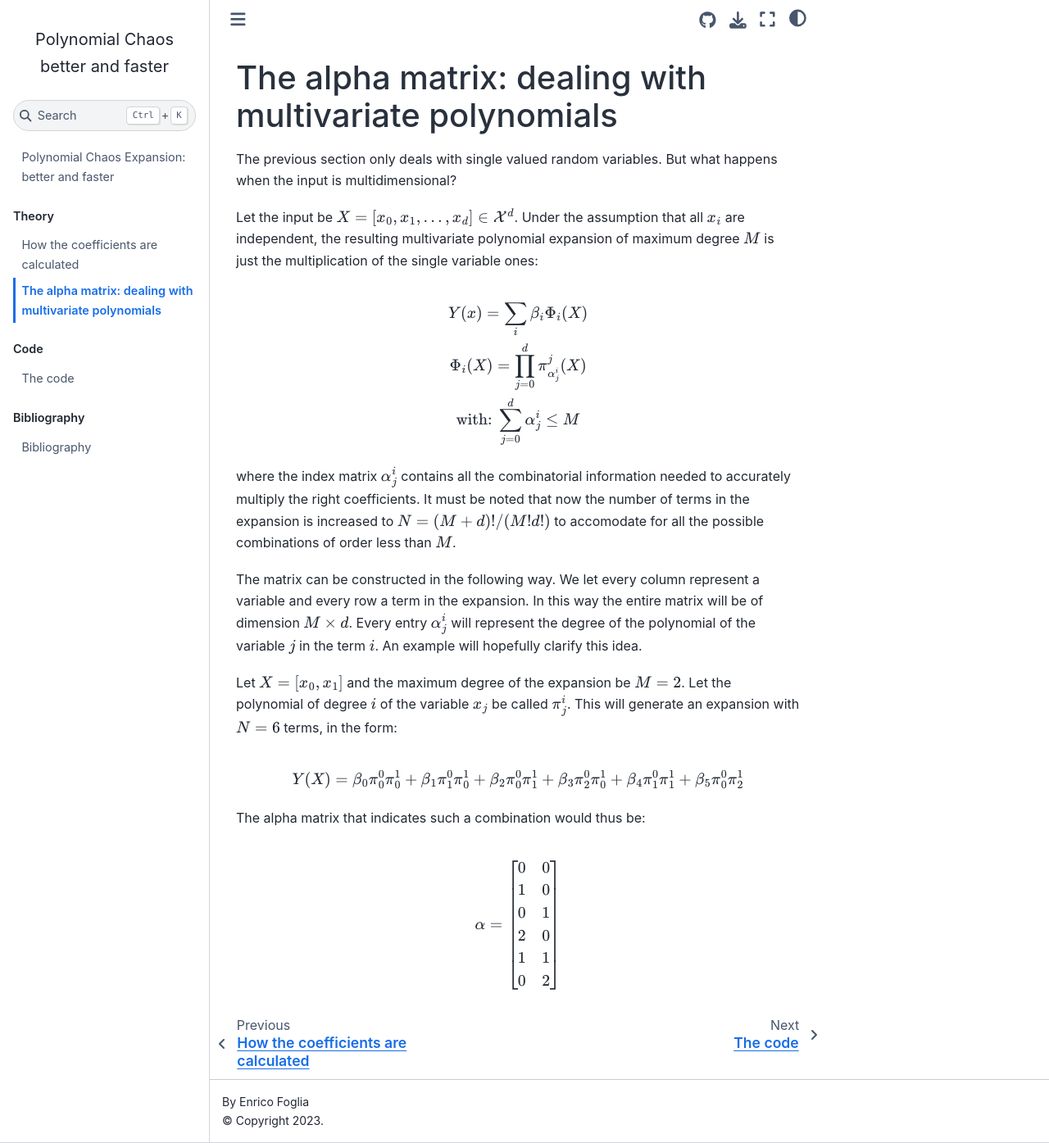
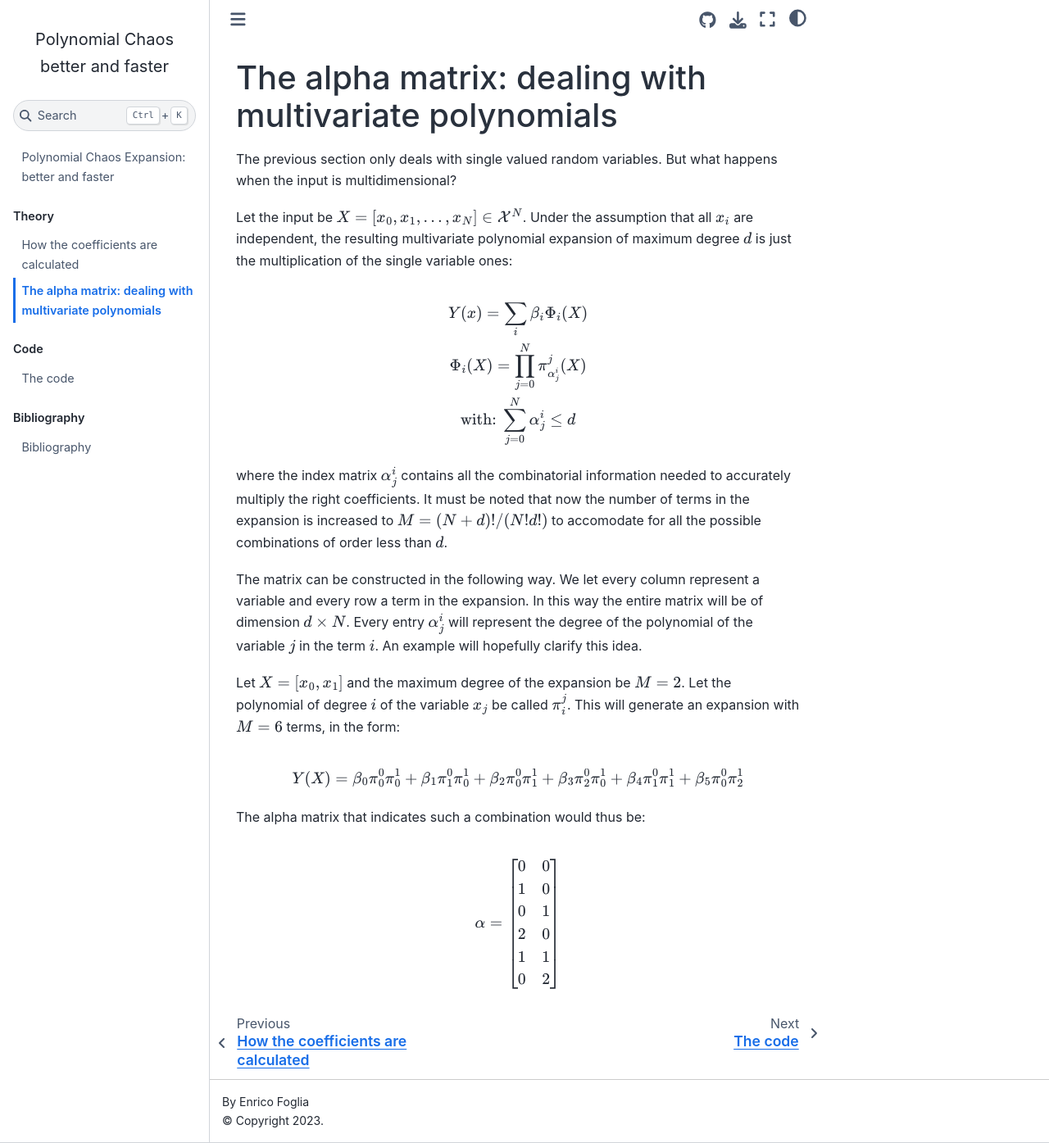
Before and after one commit to enricofoglia/Polynomial_Chaos, a Jupyter Book: the page built from 02indexMatrix.md, in a window 1280 px wide and 1395 px high. Shown: the whole window at 82% size. Built offline with Jupyter Book 1.0.4 settings and Sphinx 7.4.7 and the Sphinx Book theme 1.1.4, drawn with Linux system fonts in a browser that asks for light colours.

Commit message:
Errata corrige

```diff
--- a/02indexMatrix.md
+++ b/02indexMatrix.md
@@ -2,21 +2,21 @@
 
 The previous section only deals with single valued random variables. But what happens when the input is multidimensional?
 
-Let the input be $X = [x_0, x_1, \dots, x_d]\in\mathcal X ^d$. Under the assumption that all $x_i$ are independent, the resulting multivariate polynomial expansion of maximum degree $M$ is just the multiplication of the single variable ones:
+Let the input be $X = [x_0, x_1, \dots, x_N]\in\mathcal X ^N$. Under the assumption that all $x_i$ are independent, the resulting multivariate polynomial expansion of maximum degree $d$ is just the multiplication of the single variable ones:
 
 $$
 \begin{gather}
 	Y(x) = \sum_i \beta_i\Phi_i(X)\\
-	\Phi_i(X) = \prod_{j= 0}^d \pi_{\alpha^i_j}^j(X)\\
-	\mbox{with: }\sum_{j=0}^d \alpha^i_j \leq M
+	\Phi_i(X) = \prod_{j= 0}^N \pi_{\alpha^i_j}^j(X)\\
+	\mbox{with: }\sum_{j=0}^N \alpha^i_j \leq d
 \end{gather}
 $$
 
-where the index matrix $\alpha^i_j$ contains all the combinatorial information needed to accurately multiply the right coefficients. It must be noted that now the number of terms in the expansion is increased to $N = (M+d)!/(M!d!)$ to accomodate for all the possible combinations of order less than $M$.
+where the index matrix $\alpha^i_j$ contains all the combinatorial information needed to accurately multiply the right coefficients. It must be noted that now the number of terms in the expansion is increased to $M = (N+d)!/(N!d!)$ to accomodate for all the possible combinations of order less than $d$.
 
-The matrix can be constructed in the following way. We let every column represent a variable and every row a term in the expansion. In this way the entire matrix will be of dimension $M\times d$. Every entry $\alpha^i_j$ will represent the degree of the polynomial of the variable $j$ in the term $i$. An example will hopefully clarify this idea.
+The matrix can be constructed in the following way. We let every column represent a variable and every row a term in the expansion. In this way the entire matrix will be of dimension $d\times N$. Every entry $\alpha^i_j$ will represent the degree of the polynomial of the variable $j$ in the term $i$. An example will hopefully clarify this idea.
 
-Let $X = [x_0, x_1]$ and the maximum degree of the expansion be $M = 2$. Let the polynomial of degree $i$ of the variable $x_j$ be called $\pi_j^i$. This will generate an expansion with $N = 6$ terms, in the form:
+Let $X = [x_0, x_1]$ and the maximum degree of the expansion be $M = 2$. Let the polynomial of degree $i$ of the variable $x_j$ be called $\pi_i^j$. This will generate an expansion with $M = 6$ terms, in the form:
 
 $$
 	Y(X) = \beta_0\pi_0^0\pi_0^1 + \beta_1\pi_1^0\pi_0^1 + \beta_2\pi_0^0\pi_1^1 + \beta_3\pi_2^0\pi_0^1 + \beta_4\pi_1^0\pi_1^1 + \beta_5\pi_0^0\pi_2^1
```
Also changed, not shown: 01coefficients.md (+2 -2 lines).
